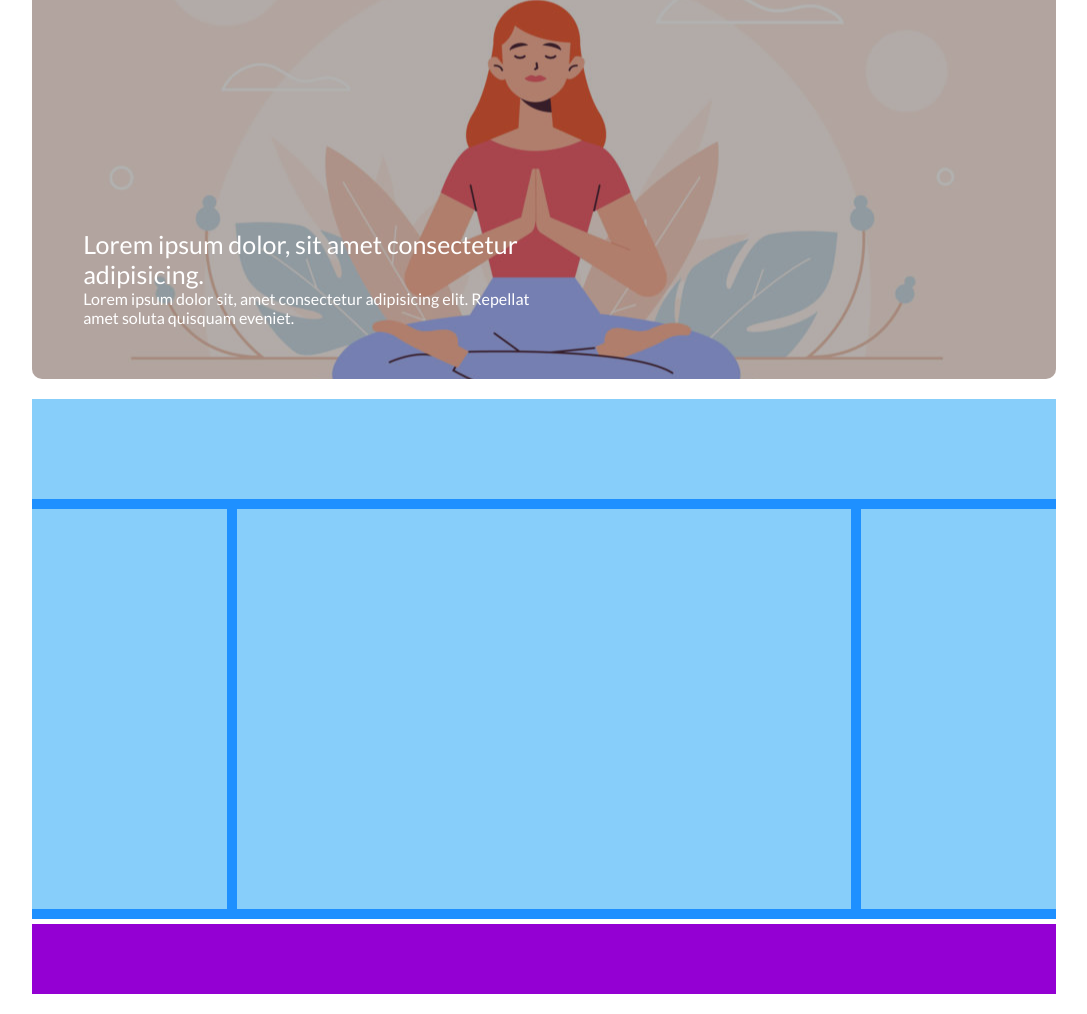
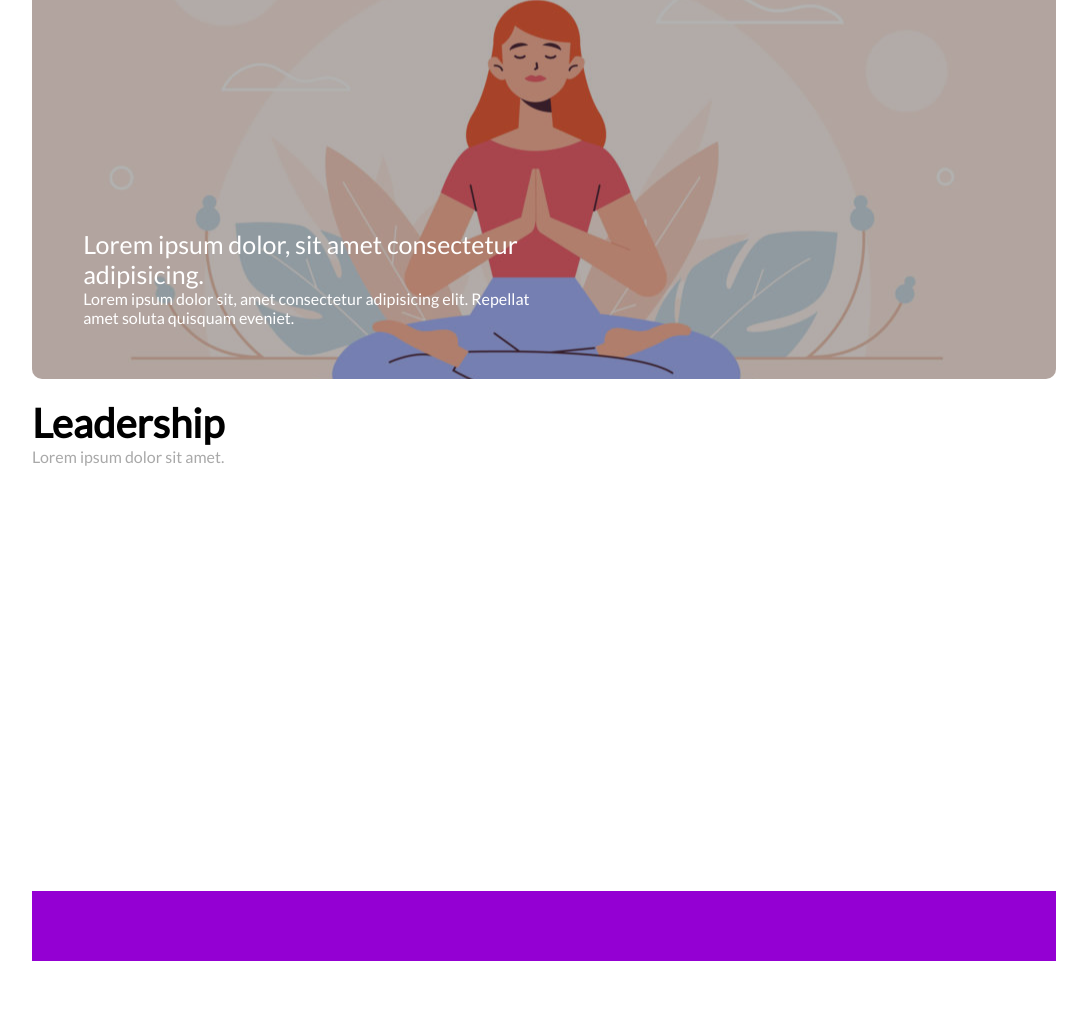
Before and after one commit to DaviCau/htmlcss-wp, a plain HTML site: page index.html in a window 1280 px wide. Shown: the part 203-1217 px from the top of the page, without its empty margins (96-1183 px from the left). After the commit the page ends 1184 px from the top, so only its background shows below. Drawn offline with Linux system fonts and the light colour scheme.

Commit message:
aggiunto titolo main

```diff
--- a/css/style.css
+++ b/css/style.css
@@ -2,39 +2,30 @@
 
 
 
-main {
-    margin-top: 20px;
+/* main {
     background-color: dodgerblue;
 }
+
 .box {
     background-color: lightskyblue;
-}
-.top {
-    height: 100px;
-}
+} */
 .left {
     float: left;
-    margin-top: 10px;
     width: 19%;
     height: 400px;
 }
 .center {
     float: left;
-    margin: 10px 1%;
+    margin: 0 1%;
     width: 60%;
     height: 400px;
 }
 .right {
     float: left;
-    margin-top: 10px;
     width: 19%;
     height: 400px;
 }
-main::after {
-    content: "";
-    display: table;
-    clear: both;
-}
+
 
 footer {
     height: 70px;
@@ -42,6 +33,8 @@ footer {
     background-color: darkviolet;
 }
 /* /debug */
+
+/* Common */
 body {
     font-family: 'Lato', sans-serif;
 }
@@ -57,6 +50,20 @@ body {
     margin: auto;
 }
 
+.clearfix::after {
+    content: "";
+    display: table;
+    clear: both;
+}
+
+.opaco {
+    height: 100%;
+    width: 100%;
+    background-color: rgba(0, 0, 0, 0.3);
+    border-radius: 10px;
+}
+
+/* Header */
 header {
     margin-top: 20px;
 }
@@ -78,18 +85,13 @@ li a {
     color: darkgray;
 }
 
+/* Banner */
 #banner {
     height: 400px;
     margin-top: 20px;
     background-image: url('../img/banner.jpg');
     background-size: cover;
     background-position: center;
-    border-radius: 10px;
-}
-.opaco {
-    height: 100%;
-    width: 100%;
-    background-color: rgba(0, 0, 0, 0.3);
     border-radius: 10px;
 }
 
@@ -108,3 +110,15 @@ li a {
 .desc {
     font-size: 16px;
 }
+
+/* Main */
+.top {
+    margin: 20px 0;
+}
+#main-title{
+    font-size: 40px;
+}
+.main-text {
+    font-size: 16px;
+    color: darkgray;
+}
--- a/index.html
+++ b/index.html
@@ -11,6 +11,7 @@
     </head>
     <body>
         <div class="container">
+            <!-- Header -->
             <header>
                 <img src="img/logo.png" alt="Logo Neori" id="logo">
                 <nav>
@@ -24,7 +25,9 @@
                     </ul>
                 </nav>
             </header>
+            <!-- /Header -->
 
+            <!-- Banner -->
             <div id="banner">
                 <div class="opaco">
                     <div class="banner-text">
@@ -38,10 +41,13 @@
                     </div>
                 </div>
             </div>
+            <!-- /Banner -->
 
-            <main>
+            <!-- Main -->
+            <main class="clearfix">
                 <div class="box top">
-
+                    <h1 id="main-title">Leadership</h1>
+                    <p class="main-text">Lorem ipsum dolor sit amet.</p>
                 </div>
                 <div class="box left">
 
@@ -53,6 +59,7 @@
 
                 </div>
             </main>
+            <!-- /Main -->
 
             <footer>
 
```
